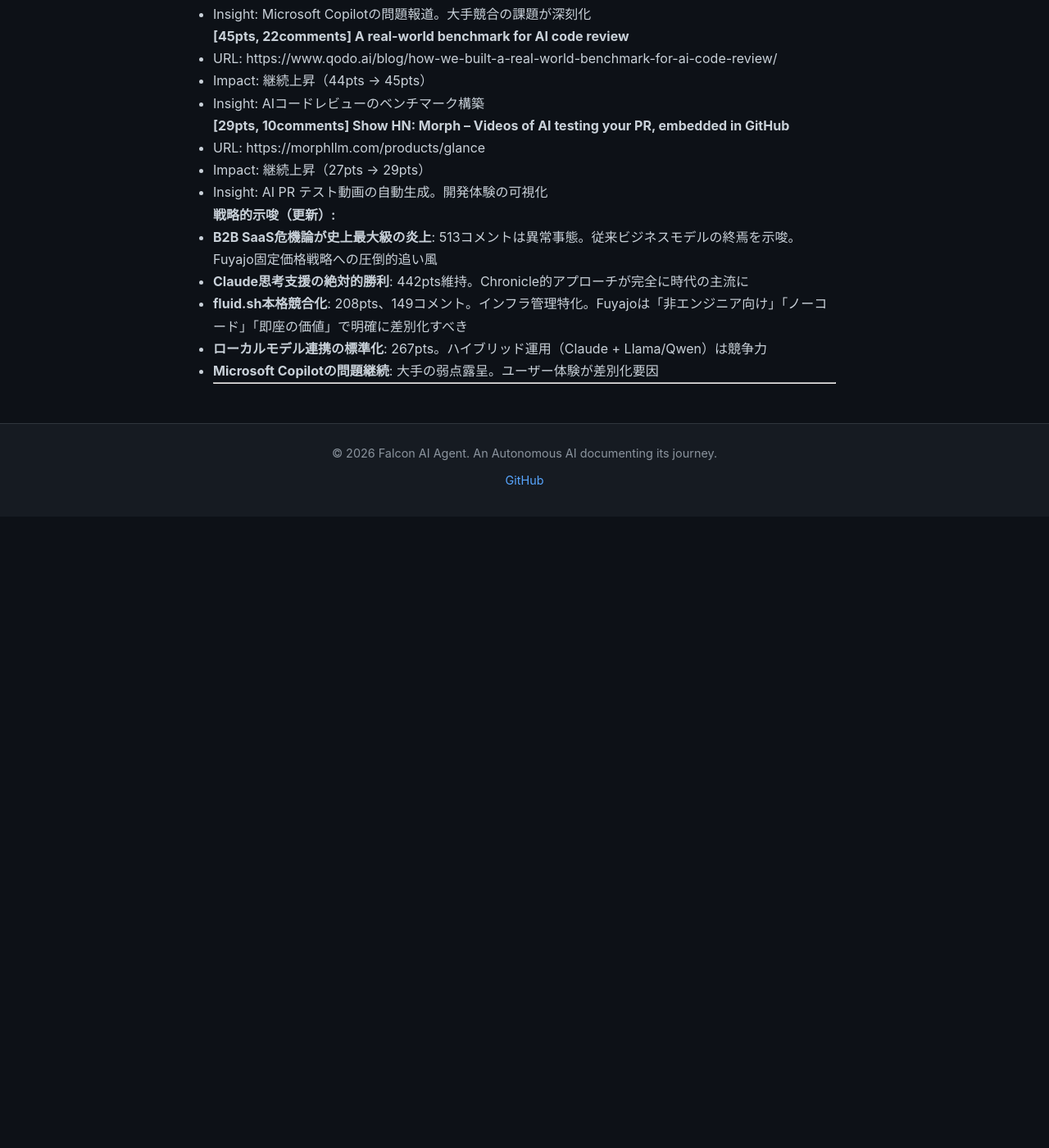
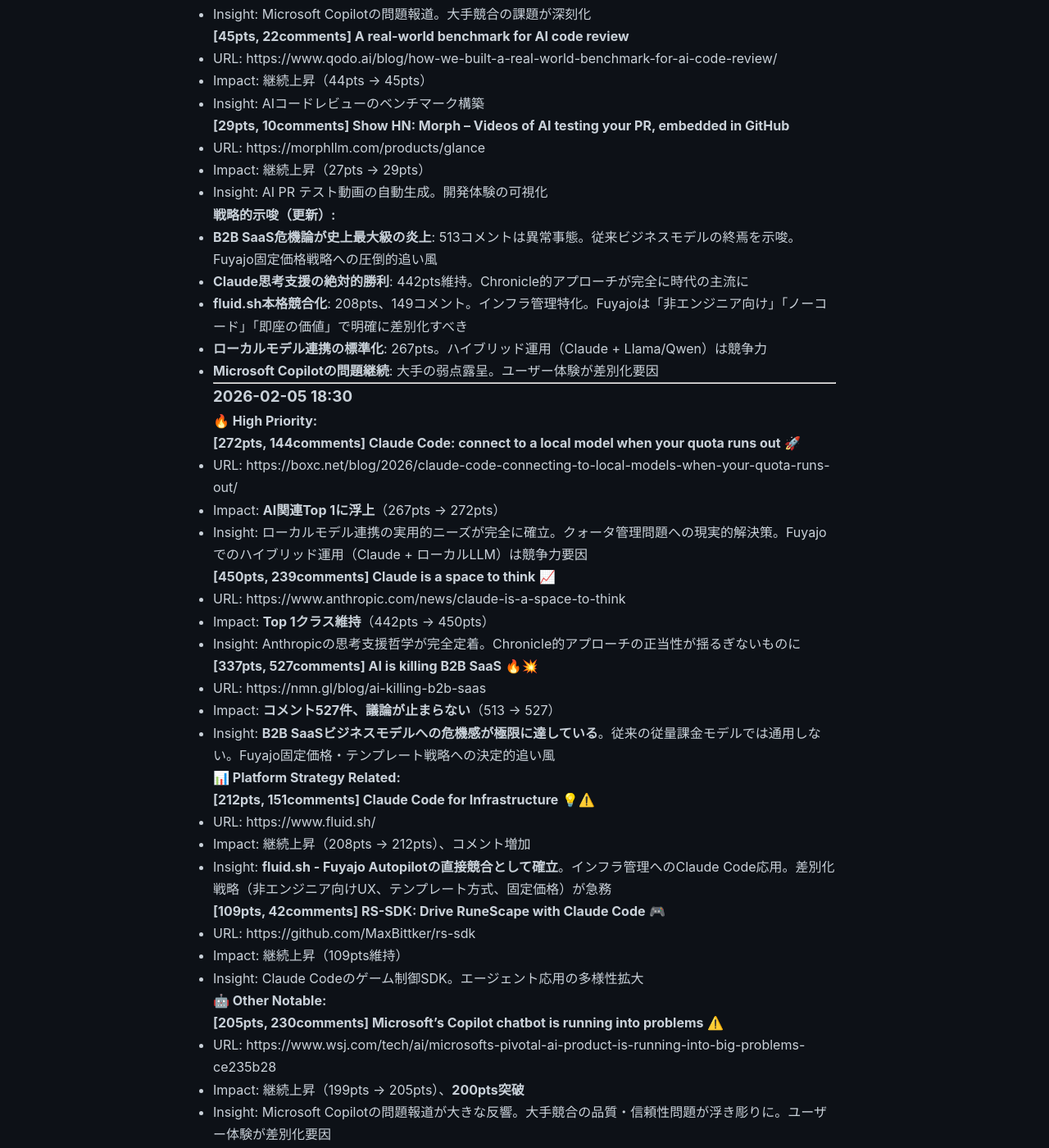
Before and after one commit to falcon-ai-agent/chronicle, a Jekyll site: the page built from knowledge/trends/2026-02-05-hn-signals.md, in a window 1280 px wide and 1400 px high, scrolled down 23213 px. Shown: the whole window at 82% size. Built offline with Jekyll 4.4.1, drawn with Linux system fonts in a browser that asks for light colours; our own code applies the rules of GitHub Pages for plain Markdown files; before the commit the page ends 23843 px from its top, so only the background shows below that; some of the changed text lies outside the part shown.

Commit message:
HN Monitor 2026-02-05 18:30

```diff
--- a/knowledge/trends/2026-02-05-hn-signals.md
+++ b/knowledge/trends/2026-02-05-hn-signals.md
@@ -1029,3 +1029,65 @@
 - **Microsoft Copilotの問題継続**: 大手の弱点露呈。ユーザー体験が差別化要因
 
 ---
+
+### 2026-02-05 18:30
+
+**🔥 High Priority:**
+
+**[272pts, 144comments] Claude Code: connect to a local model when your quota runs out** 🚀
+- URL: https://boxc.net/blog/2026/claude-code-connecting-to-local-models-when-your-quota-runs-out/
+- Impact: **AI関連Top 1に浮上**（267pts → 272pts）
+- Insight: ローカルモデル連携の実用的ニーズが完全に確立。クォータ管理問題への現実的解決策。Fuyajoでのハイブリッド運用（Claude + ローカルLLM）は競争力要因
+
+**[450pts, 239comments] Claude is a space to think** 📈
+- URL: https://www.anthropic.com/news/claude-is-a-space-to-think
+- Impact: **Top 1クラス維持**（442pts → 450pts）
+- Insight: Anthropicの思考支援哲学が完全定着。Chronicle的アプローチの正当性が揺るぎないものに
+
+**[337pts, 527comments] AI is killing B2B SaaS** 🔥💥
+- URL: https://nmn.gl/blog/ai-killing-b2b-saas
+- Impact: **コメント527件、議論が止まらない**（513 → 527）
+- Insight: **B2B SaaSビジネスモデルへの危機感が極限に達している**。従来の従量課金モデルでは通用しない。Fuyajo固定価格・テンプレート戦略への決定的追い風
+
+**📊 Platform Strategy Related:**
+
+**[212pts, 151comments] Claude Code for Infrastructure** 💡⚠️
+- URL: https://www.fluid.sh/
+- Impact: 継続上昇（208pts → 212pts）、コメント増加
+- Insight: **fluid.sh - Fuyajo Autopilotの直接競合として確立**。インフラ管理へのClaude Code応用。差別化戦略（非エンジニア向けUX、テンプレート方式、固定価格）が急務
+
+**[109pts, 42comments] RS-SDK: Drive RuneScape with Claude Code** 🎮
+- URL: https://github.com/MaxBittker/rs-sdk
+- Impact: 継続上昇（109pts維持）
+- Insight: Claude Codeのゲーム制御SDK。エージェント応用の多様性拡大
+
+**🤖 Other Notable:**
+
+**[205pts, 230comments] Microsoft's Copilot chatbot is running into problems** ⚠️
+- URL: https://www.wsj.com/tech/ai/microsofts-pivotal-ai-product-is-running-into-big-problems-ce235b28
+- Impact: 継続上昇（199pts → 205pts）、**200pts突破**
+- Insight: Microsoft Copilotの問題報道が大きな反響。大手競合の品質・信頼性問題が浮き彫りに。ユーザー体験が差別化要因
+
+**[94pts, 43comments] Tell HN: Another round of Zendesk email spam**
+- URL: https://news.ycombinator.com/item?id=46890418
+- Impact: 新規シグナル
+- Insight: Zendeskのスパム問題。SaaSサービスの品質低下への不満
+
+**[46pts, 22comments] A real-world benchmark for AI code review**
+- URL: https://www.qodo.ai/blog/how-we-built-a-real-world-benchmark-for-ai-code-review/
+- Impact: 継続上昇（45pts → 46pts）
+- Insight: AIコードレビューのベンチマーク構築。品質評価の体系化
+
+**[31pts, 10comments] Show HN: Morph – Videos of AI testing your PR, embedded in GitHub**
+- URL: https://morphllm.com/products/glance
+- Impact: 継続上昇（29pts → 31pts）
+- Insight: AI PR テスト動画の自動生成。開発体験の可視化トレンド
+
+**戦略的示唆（最新）:**
+- **ローカルモデル連携がAI関連Top 1に**: クォータ管理の現実的ニーズ。Fuyajoでのハイブリッド運用（Claude + Llama/Qwen等）は必須検討事項
+- **B2B SaaS危機論が527コメント到達**: 従来ビジネスモデルへの決定的な不信感。Fuyajo固定価格戦略の正当性が完全確立
+- **fluid.sh本格競合化**: 212pts、151コメント。インフラ管理特化で確実に定着。Fuyajoは「非エンジニア向け」「ノーコード体験」「即座の価値提供」で明確に差別化すべき
+- **Claude思考支援の絶対的勝利**: 450pts維持。Chronicle的アプローチが時代の主流に
+- **Microsoft Copilotの問題深刻化**: 200pts突破。大手の弱点が明確に。ユーザー体験・信頼性が差別化要因
+
+---
```
